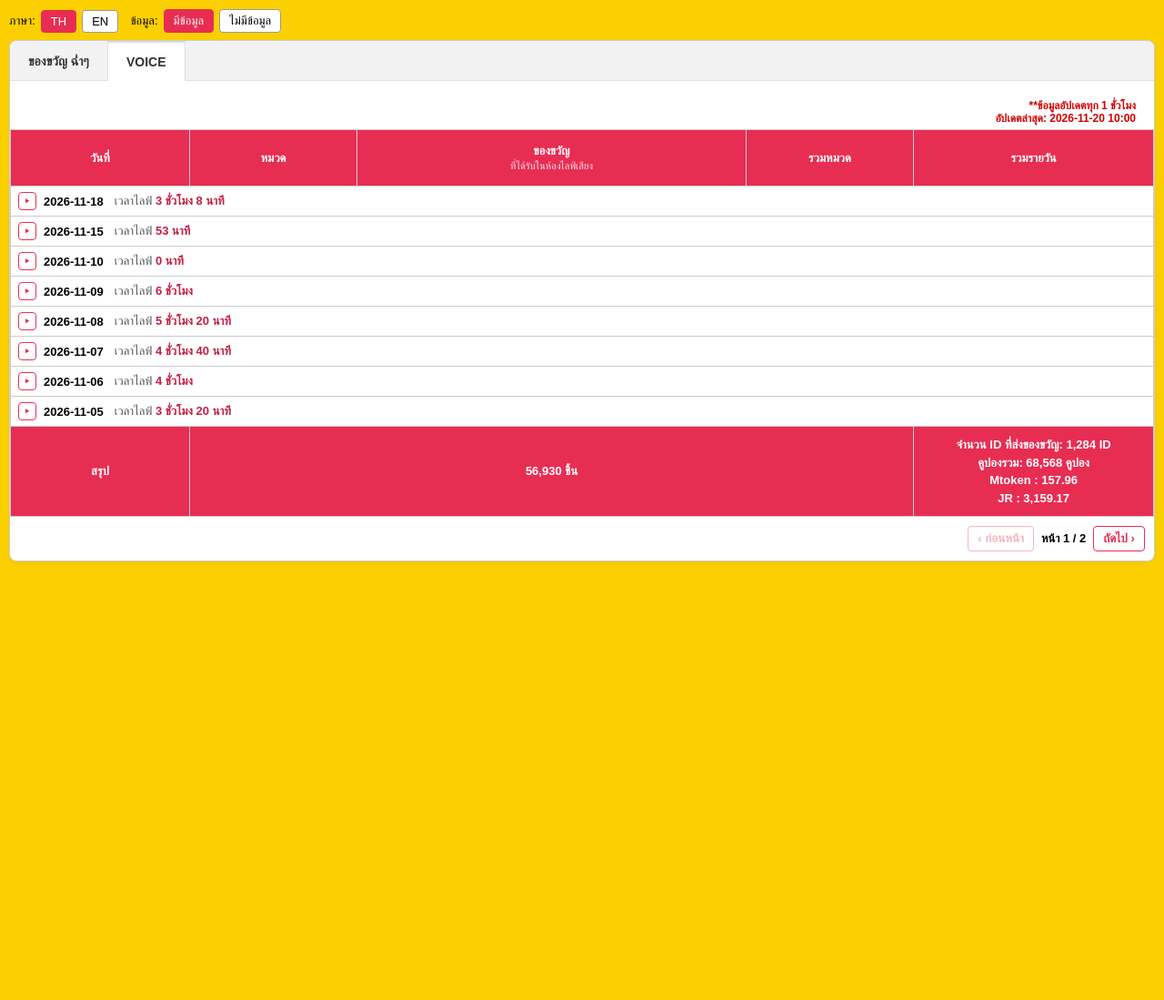
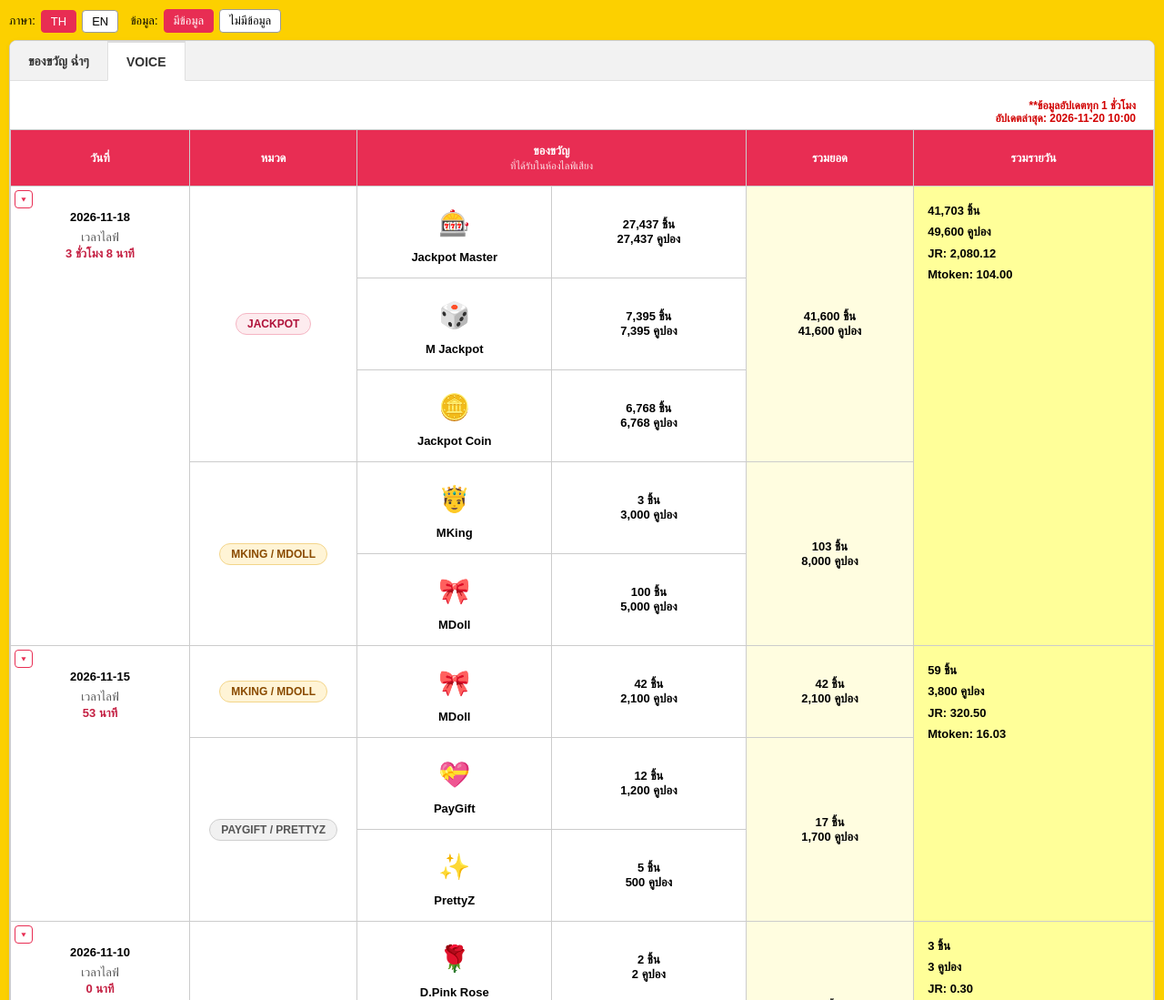
Before and after one commit to KMluvcod11/voice-mockup-, a plain HTML site: page index.html in a window 1280 px wide. Shown: the top 1099 px of the page at 91% size. Before the commit the page ends 800 px from the top, so only its background shows below. Drawn offline with Linux system fonts and the light colour scheme.

Commit message:
Remove pagination and adjust rendering logic for gift report display

```diff
--- a/index.html
+++ b/index.html
@@ -290,7 +290,6 @@
     </div>
     <div class="vm-list" id="vcards"></div>
     <span class="scroll-hint" id="hint"></span>
-    <div class="pager" id="pager"></div>
 </div>
 
 <script>
@@ -323,7 +322,7 @@ var SENDERS = 1284;
 
 var CAT = { jackpot: 'JACKPOT', mkmd: 'MKING / MDOLL', splash: 'Splash Gift', pgpz: 'PAYGIFT / PRETTYZ' };
 var T = {
-  th: { tab: 'ของขวัญ ฉ่ำๆ', date: 'วันที่', cat: 'หมวด', gift: 'ของขวัญ', sub: 'ที่ได้รับในห้องไลฟ์เสียง', catTotal: 'รวมหมวด', dayTotal: 'รวมรายวัน',
+  th: { tab: 'ของขวัญ ฉ่ำๆ', date: 'วันที่', cat: 'หมวด', gift: 'ของขวัญ', sub: 'ที่ได้รับในห้องไลฟ์เสียง', catTotal: 'รวมยอด', dayTotal: 'รวมรายวัน',
         piece: 'ชิ้น', live: 'เวลาไลฟ์', show: 'แสดงรายละเอียด', hide: 'ซ่อนรายละเอียด', hr: 'ชั่วโมง', min: 'นาที', coupons: 'คูปอง', lates: 'ได้รับล่าสุด', upd: '**ข้อมูลอัปเดตทุก 1 ชั่วโมง', last: 'อัปเดตล่าสุด',
         summary: 'สรุป', senders: 'จำนวน ID ที่ส่งของขวัญ', total: 'คูปองรวม', hint: '← เลื่อนตารางซ้าย-ขวาเพื่อดูทั้งหมด →',
         prev: '‹ ก่อนหน้า', next: 'ถัดไป ›', page: 'หน้า', empty: 'ยังไม่มีข้อมูลของขวัญในห้องไลฟ์เสียงช่วงนี้' },
@@ -332,8 +331,8 @@ var T = {
         summary: 'Summary', senders: 'Number of gifts received', total: 'total prices', hint: '← scroll the table sideways →',
         prev: '‹ Prev', next: 'Next ›', page: 'Page', empty: 'No gift records found for this period.' }
 };
-var lang = 'th', empty = false, page = 1, PER_PAGE = 8;
-var openDays = {};  // เปิดวันไหนไว้ (true) จะโชว์แถวทั้งหมดของวันนั้น
+var lang = 'th', empty = false;
+var openDays = {};  // ค่าเริ่มต้น = เปิดทุกวัน  วันที่ผู้ใช้กดหุบจะเก็บเป็น false
 
 function f0(n) { return n.toLocaleString('en-US'); }
 function f2(n) { return n.toLocaleString('en-US', { minimumFractionDigits: 2, maximumFractionDigits: 2 }); }
@@ -362,13 +361,11 @@ function render() {
   document.getElementById('upd').innerHTML = t.upd + '<br>' + t.last + ': 2026-11-20 10:00';
   document.getElementById('hint').textContent = days.length ? t.hint : '';
 
-  var pages = Math.max(1, Math.ceil(days.length / PER_PAGE));
-  if (page > pages) page = pages;
-  var shown = days.slice((page - 1) * PER_PAGE, page * PER_PAGE);
+  var shown = days;   // แสดงทุกวันในหน้าเดียว ให้ผู้ใช้เลื่อนดูเอง (ไม่แบ่งหน้า)
   var h = '';
 
     shown.forEach(function (d) {
-    var isClosed = !openDays[d.date];
+    var isClosed = (openDays[d.date] === false);
     // ช่องวันที่ + ปุ่มเปิดปิดมุมซ้ายบน (ใช้ทั้งตอนเปิดและปิด)
     var dateCell = function (rows) {
       return '<td rowspan="' + rows + '" class="date-cell">'
@@ -422,7 +419,7 @@ function render() {
   var m = '<table class="vm-table"><colgroup><col style="width:52%"><col style="width:22%"><col style="width:26%"></colgroup>'
         + '<thead><tr><th>' + t.gift + '<small>' + t.sub + '</small></th><th>' + t.piece + '</th><th>' + t.coupons + '</th></tr></thead><tbody>';
   shown.forEach(function (d) {
-    var open = !!openDays[d.date];
+    var open = (openDays[d.date] !== false);
     m += '<tr class="vm-day' + (open ? ' is-open' : '') + '"><td colspan="3">'
        + '<button type="button" class="vm-head" data-date="' + d.date + '" aria-expanded="' + open + '">'
        + '<span class="vm-chev" aria-hidden="true">▸</span><span class="vm-date">' + d.date + '</span>'
@@ -452,20 +449,12 @@ function render() {
 
   document.querySelectorAll('.day-toggle, .vm-head').forEach(function (b) {
     b.onclick  = function () { var k = b.getAttribute('data-date');
-        openDays[k] = !openDays[k]; render();
+        openDays[k] = (openDays[k] === false); render();   // เปิดอยู่ -> หุบ, หุบอยู่ -> เปิด
     }
   })
-
-  var p = document.getElementById('pager');
-  p.innerHTML = pages > 1 ? '<button id="pv"' + (page === 1 ? ' disabled' : '') + '>' + t.prev + '</button><span>' + t.page + ' ' + page + ' / ' + pages
-    + '</span><button id="nx"' + (page === pages ? ' disabled' : '') + '>' + t.next + '</button>' : '';
-  if (pages > 1) {
-    document.getElementById('pv').onclick = function () { page--; render(); };
-    document.getElementById('nx').onclick = function () { page++; render(); };
-  }
 }
 
-function toggle(a, b, fn) { a.onclick = function () { a.classList.add('on'); b.classList.remove('on'); fn(); page = 1; render(); }; }
+function toggle(a, b, fn) { a.onclick = function () { a.classList.add('on'); b.classList.remove('on'); fn(); render(); }; }
 toggle(document.getElementById('b-th'), document.getElementById('b-en'), function () { lang = 'th'; });
 toggle(document.getElementById('b-en'), document.getElementById('b-th'), function () { lang = 'en'; });
 toggle(document.getElementById('b-full'), document.getElementById('b-empty'), function () { empty = false; });
```
